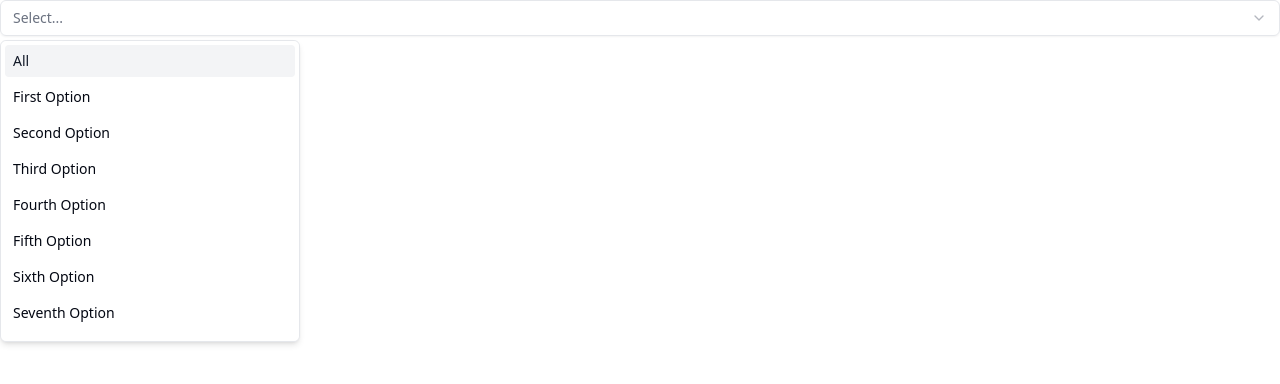
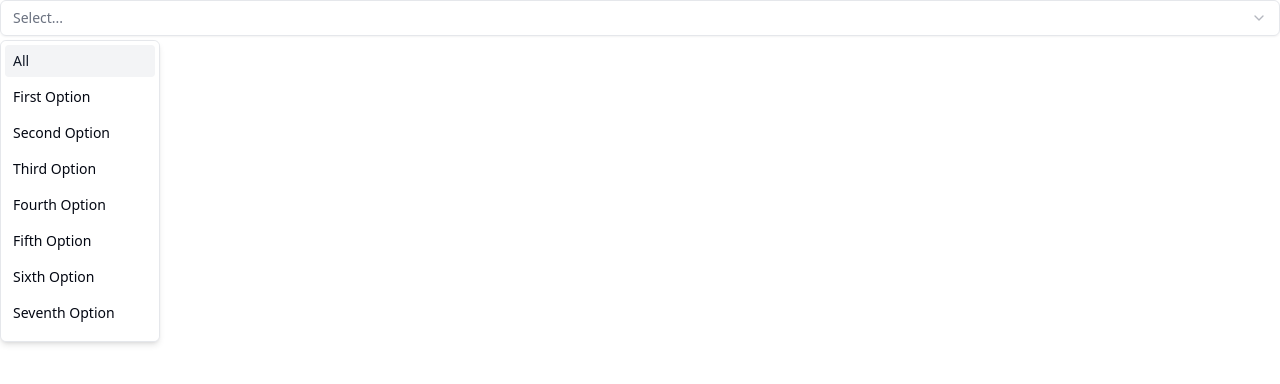
Before and after one commit to emanueltavecia/select-shadcn-v2, a React (Vite) app: page / in a window 1280 px wide. Both pictures are taken after a click on the button "Select...". Shown: the top 384 px of the page. Built offline with nearby package versions, Linux system fonts and the light colour scheme.

Commit message:
enhance select component: add support for icons in options and trigger

```diff
--- a/src/components/select.tsx
+++ b/src/components/select.tsx
@@ -1,6 +1,6 @@
 'use client'
 
-import { useState, useMemo, useEffect, MouseEvent } from 'react'
+import { useState, useMemo, useEffect, MouseEvent, ReactNode } from 'react'
 
 import { Check, ChevronDown, X } from 'lucide-react'
 
@@ -17,9 +17,10 @@ import { Popover, PopoverContent, PopoverTrigger } from './ui/popover'
 
 import { cn } from '../lib/utils'
 
-export interface Option {
+export type Option<T = unknown> = T & {
   value: string
   label: string
+  icon?: ReactNode
 }
 
 export interface SelectProps {
@@ -32,8 +33,10 @@ export interface SelectProps {
   useAll?: boolean
   allDescription?: string
   allSelectedDescription?: string
+  allIcon?: ReactNode
+  selectIcon?: ReactNode
   searchPlaceholder?: string
-  emptyMessage?: string
+  emptyMessage?: string | ReactNode
   placeholder: string
   allowNoSelection?: boolean
   triggerDescriptionSeparator?: string
@@ -50,6 +53,8 @@ export function Select({
   useAll = false,
   allDescription = 'Select All',
   allSelectedDescription,
+  allIcon,
+  selectIcon,
   searchPlaceholder,
   emptyMessage = 'No options found',
   placeholder = 'Select...',
@@ -136,7 +141,8 @@ export function Select({
               'text-gray-500 hover:text-gray-700 dark:text-gray-400 dark:hover:text-gray-300',
           )}
         >
-          <span className="w-full max-w-[92%] overflow-hidden text-ellipsis text-nowrap text-left">
+          {selectIcon}
+          <span className="w-full overflow-hidden text-ellipsis text-nowrap text-left">
             {getTriggerDescription()}
           </span>
           {selected?.length && useClear ? (
@@ -151,7 +157,7 @@ export function Select({
           )}
         </Button>
       </PopoverTrigger>
-      <PopoverContent className="w-[300px] p-0" align="start" id="select">
+      <PopoverContent className="w-full p-0" align="start" id="select">
         <Command>
           {searchPlaceholder && (
             <CommandInput placeholder={searchPlaceholder} />
@@ -168,7 +174,8 @@ export function Select({
                     isAllSelected && 'bg-gray-200/70 dark:bg-gray-900',
                   )}
                 >
-                  {allDescription}
+                  {allIcon}
+                  <span className="w-full text-left">{allDescription}</span>
                   <Check
                     className={cn(
                       'mr-2 h-4 w-4',
@@ -190,7 +197,8 @@ export function Select({
                     (i || useAll) && 'mt-1',
                   )}
                 >
-                  {option.label}
+                  {option.icon}
+                  <span className="w-full text-left">{option.label}</span>
                   <Check
                     className={cn(
                       'mr-2 h-4 w-4',
```
